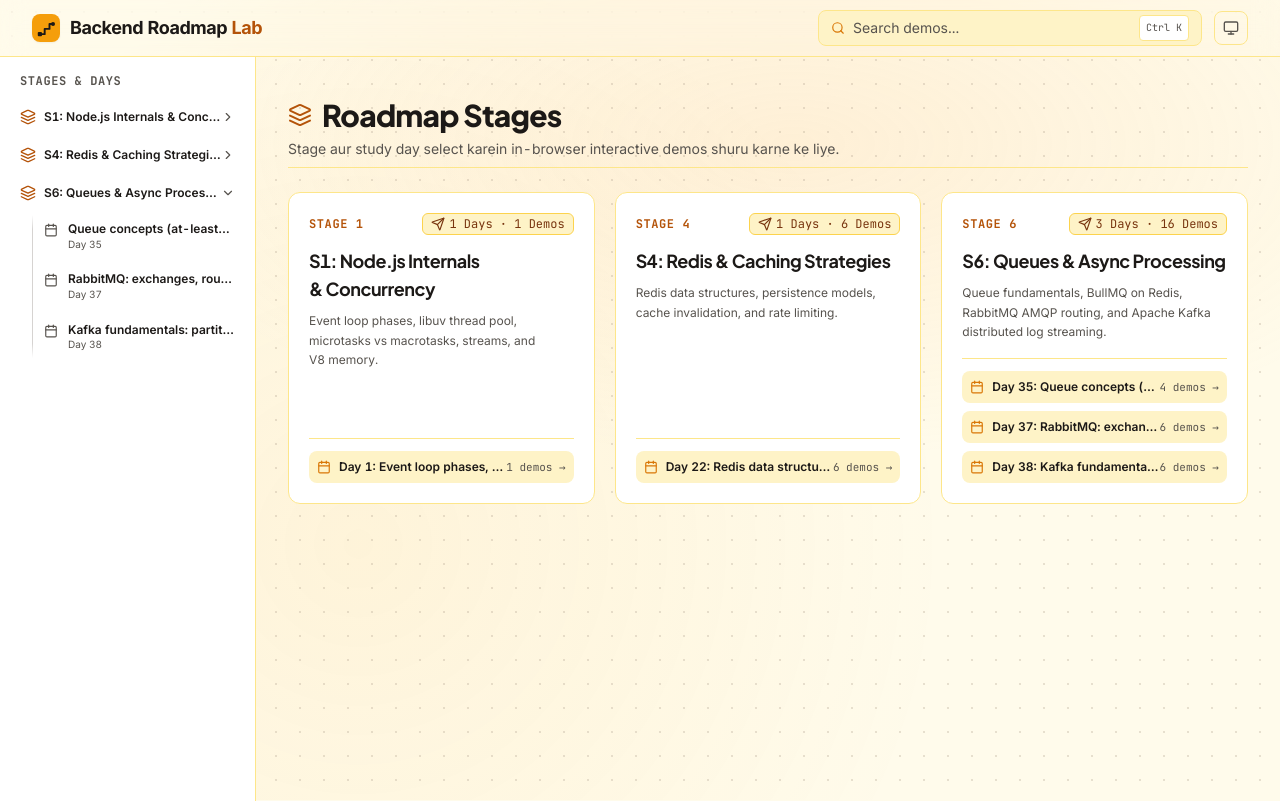
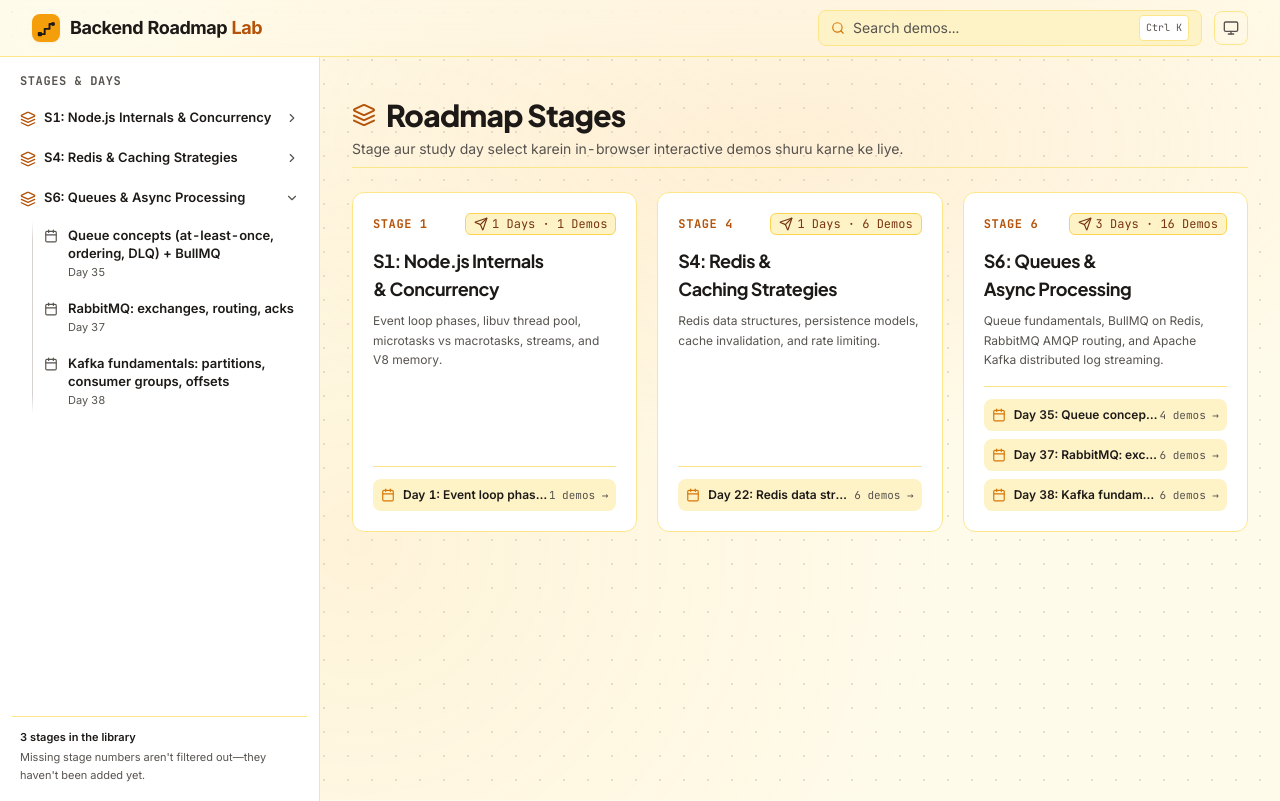
Before and after one commit to Satyamk001/backend-roadmap-lab, a React (Vite) app: page / in a window 1280 px wide. Built offline with nearby package versions, Linux system fonts and the light colour scheme.

Commit message:
style: widen sidebar and adjust RdbVsAof canvas height

```diff
--- a/src/components/layout/Sidebar.tsx
+++ b/src/components/layout/Sidebar.tsx
@@ -70,7 +70,7 @@ const StageDayList: React.FC<StageDayListProps> = ({
               ref={isDayActive ? activeLinkRef : undefined}
               to={`/stage/${stageId}/day/${day.dayNumber}`}
               onClick={onNavigate}
-              className={`group relative flex items-start gap-2.5 py-2 pl-4 pr-2 rounded-lg text-xs transition-all duration-150 ${
+              className={`group relative flex items-start gap-2.5 py-2 pl-4 pr-2 rounded-lg text-[13px] transition-all duration-150 ${
                 isDayActive ? 'text-theme-text' : 'text-theme-muted hover:text-theme-text'
               }`}
               title={`Day ${day.dayNumber}: ${day.trackerTask || day.title}`}
@@ -83,10 +83,10 @@ const StageDayList: React.FC<StageDayListProps> = ({
               />
               <Calendar className="relative w-3.5 h-3.5 mt-0.5 flex-shrink-0" />
               <div className="relative min-w-0 flex-1 leading-snug">
-                <div className={`truncate ${isDayActive ? 'font-bold text-theme-text' : 'font-semibold text-theme-text'}`}>
+                <div className={`whitespace-normal break-words ${isDayActive ? 'font-bold text-theme-text' : 'font-semibold text-theme-text'}`}>
                   {day.trackerTask || day.title}
                 </div>
-                <div className={`text-[10px] ${isDayActive ? 'font-medium text-theme-accent' : 'text-theme-muted'}`}>
+                <div className={`mt-0.5 text-[11px] ${isDayActive ? 'font-medium text-theme-accent' : 'text-theme-muted'}`}>
                   Day {day.dayNumber}
                 </div>
               </div>
@@ -170,20 +170,22 @@ export const Sidebar: React.FC<SidebarProps> = ({ isMobileOpen, onCloseMobile })
               <button
                 type="button"
                 onClick={() => toggleStage(stage.id)}
-                className={`w-full flex items-center justify-between p-2 rounded-lg cursor-pointer transition-all duration-150 text-xs font-semibold text-left active:scale-[0.99] ${
+                title={stage.title}
+                aria-expanded={isExpanded}
+                className={`w-full flex items-start justify-between gap-2 p-2 rounded-lg cursor-pointer transition-all duration-150 text-[13px] font-semibold text-left active:scale-[0.99] ${
                   isStageActive
                     ? 'bg-theme-surface-alt text-theme-text font-bold shadow-xs'
                     : 'text-theme-text hover:bg-theme-surface-alt'
                 }`}
               >
-                <div className="flex items-center gap-2 truncate">
-                  <Layers className="w-4 h-4 text-theme-accent flex-shrink-0" />
-                  <span className="truncate">{stage.title}</span>
+                <div className="flex min-w-0 flex-1 items-start gap-2">
+                  <Layers className="w-4 h-4 mt-0.5 text-theme-accent flex-shrink-0" />
+                  <span className="min-w-0 whitespace-normal break-words leading-snug">{stage.title}</span>
                 </div>
                 {isExpanded ? (
-                  <ChevronDown className="w-3.5 h-3.5 text-theme-muted flex-shrink-0" />
+                  <ChevronDown className="w-3.5 h-3.5 mt-0.5 text-theme-muted flex-shrink-0" />
                 ) : (
-                  <ChevronRight className="w-3.5 h-3.5 text-theme-muted flex-shrink-0" />
+                  <ChevronRight className="w-3.5 h-3.5 mt-0.5 text-theme-muted flex-shrink-0" />
                 )}
               </button>
 
@@ -202,13 +204,22 @@ export const Sidebar: React.FC<SidebarProps> = ({ isMobileOpen, onCloseMobile })
           );
         })}
       </div>
+
+      <div className="mt-3 shrink-0 border-t border-theme-border px-2 pb-1 pt-3">
+        <p className="text-[11px] font-semibold text-theme-text">
+          {stages.length} {stages.length === 1 ? 'stage' : 'stages'} in the library
+        </p>
+        <p className="mt-1 text-[11px] leading-relaxed text-theme-muted">
+          Missing stage numbers aren&apos;t filtered out—they haven&apos;t been added yet.
+        </p>
+      </div>
     </div>
   );
 
   return (
     <>
       {/* Desktop Sidebar */}
-      <aside className="hidden lg:flex w-64 flex-shrink-0 bg-theme-surface border-r border-theme-border flex-col h-[calc(100vh-3.5rem)] sticky top-14 overflow-hidden">
+      <aside className="hidden lg:flex w-72 xl:w-80 flex-shrink-0 bg-theme-surface border-r border-theme-border flex-col h-[calc(100vh-3.5rem)] sticky top-14 overflow-hidden">
         {content}
       </aside>
 
@@ -219,7 +230,7 @@ export const Sidebar: React.FC<SidebarProps> = ({ isMobileOpen, onCloseMobile })
             className="fixed inset-0 bg-black/50 backdrop-blur-sm animate-in fade-in"
             onClick={onCloseMobile}
           />
-          <div className="relative w-72 max-w-[80vw] bg-theme-surface h-full shadow-2xl z-10 animate-in slide-in-from-left">
+          <div className="relative w-80 max-w-[86vw] bg-theme-surface h-full shadow-2xl z-10 animate-in slide-in-from-left">
             {content}
           </div>
         </div>
--- a/src/demos/s4-caching-redis/day-22/RdbVsAofDemo.tsx
+++ b/src/demos/s4-caching-redis/day-22/RdbVsAofDemo.tsx
@@ -174,7 +174,7 @@ export const RdbVsAofDemo: React.FC = () => {
       notesAnchor="persistence-2-aof-append-only-file"
       whatJustHappened={snapshot.whatJustHappened}
       whyItMatters={snapshot.whyItMatters}
-      canvasClassName="min-h-[74.75rem] max-[380px]:min-h-[77rem] sm:min-h-[36rem]"
+      canvasClassName="min-h-[77.75rem] max-[380px]:min-h-[80rem] sm:min-h-[37.5rem]"
       logs={logs}
       challenges={challenges}
       stateSnapshot={{
@@ -335,7 +335,7 @@ export const RdbVsAofDemo: React.FC = () => {
             </div>
             <p className="mt-1 text-[15px] text-theme-muted">volatile · crash par wipe</p>
 
-            <div className="mt-3 h-[8.5rem] space-y-1.5 overflow-y-auto pr-0.5">
+            <div className="mt-3 h-[10rem] space-y-1.5 overflow-y-auto pr-0.5">
               {crashed ? (
                 <p className="rounded-lg border border-semantic-error/40 bg-semantic-error-bg px-2.5 py-2 text-[15px] font-semibold text-semantic-error">
                   RAM wiped. Restart se recovery hogi.
@@ -380,7 +380,7 @@ export const RdbVsAofDemo: React.FC = () => {
               point-in-time · save ke baad ka data nahi
             </p>
 
-            <div className="mt-3 h-[8.5rem] space-y-1.5 overflow-y-auto pr-0.5">
+            <div className="mt-3 h-[10rem] space-y-1.5 overflow-y-auto pr-0.5">
               {rdbKeys.length === 0 ? (
                 <p className="rounded-lg border border-dashed border-theme-border px-2.5 py-2 text-[15px] text-theme-muted">
                   Snapshot abhi nahi hai.
@@ -424,12 +424,14 @@ export const RdbVsAofDemo: React.FC = () => {
               command log · fsynced writes replay
             </p>
 
+            {!snapshot.aofEnabled ? (
+              <div className="mt-3 flex h-36 items-center justify-center rounded-lg border border-dashed border-theme-border px-3 py-2 text-center text-[15px] leading-relaxed text-theme-muted">
+                AOF off hai. RDB-only mode me restart sirf snapshot load karega.
+              </div>
+            ) : (
+              <>
                 <div className="mt-3 h-24 space-y-1.5 overflow-y-auto pr-0.5">
-              {!snapshot.aofEnabled ? (
-                <p className="rounded-lg border border-dashed border-theme-border px-2.5 py-2 text-[15px] text-theme-muted">
-                  AOF off hai. RDB-only mode me restart sirf snapshot load karega.
-                </p>
-              ) : aofDiskEntries.length === 0 ? (
+                  {aofDiskEntries.length === 0 ? (
                     <p className="rounded-lg border border-dashed border-theme-border px-2.5 py-2 text-[15px] text-theme-muted">
                       Disk par koi command nahi.
                     </p>
@@ -452,11 +454,7 @@ export const RdbVsAofDemo: React.FC = () => {
                 </div>
 
                 <div className="mt-2 h-10 overflow-y-auto">
-              {!snapshot.aofEnabled ? (
-                <p className="rounded-lg border border-theme-border bg-theme-surface-alt/40 px-2.5 py-2 text-[13px] text-theme-muted">
-                  Buffer inactive — AOF off hai.
-                </p>
-              ) : aofBufferEntries.length > 0 ? (
+                  {aofBufferEntries.length > 0 ? (
                     <div className="rounded-lg border border-semantic-inflight/40 bg-semantic-inflight-bg px-2.5 py-2">
                       <p className="flex items-center gap-1.5 text-[13px] font-semibold text-semantic-inflight">
                         <Clock className="h-3.5 w-3.5" aria-hidden="true" />
@@ -478,6 +476,8 @@ export const RdbVsAofDemo: React.FC = () => {
                     </p>
                   )}
                 </div>
+              </>
+            )}
           </article>
         </div>
 
```
Lines whose indentation alone changed are shown as unchanged.
